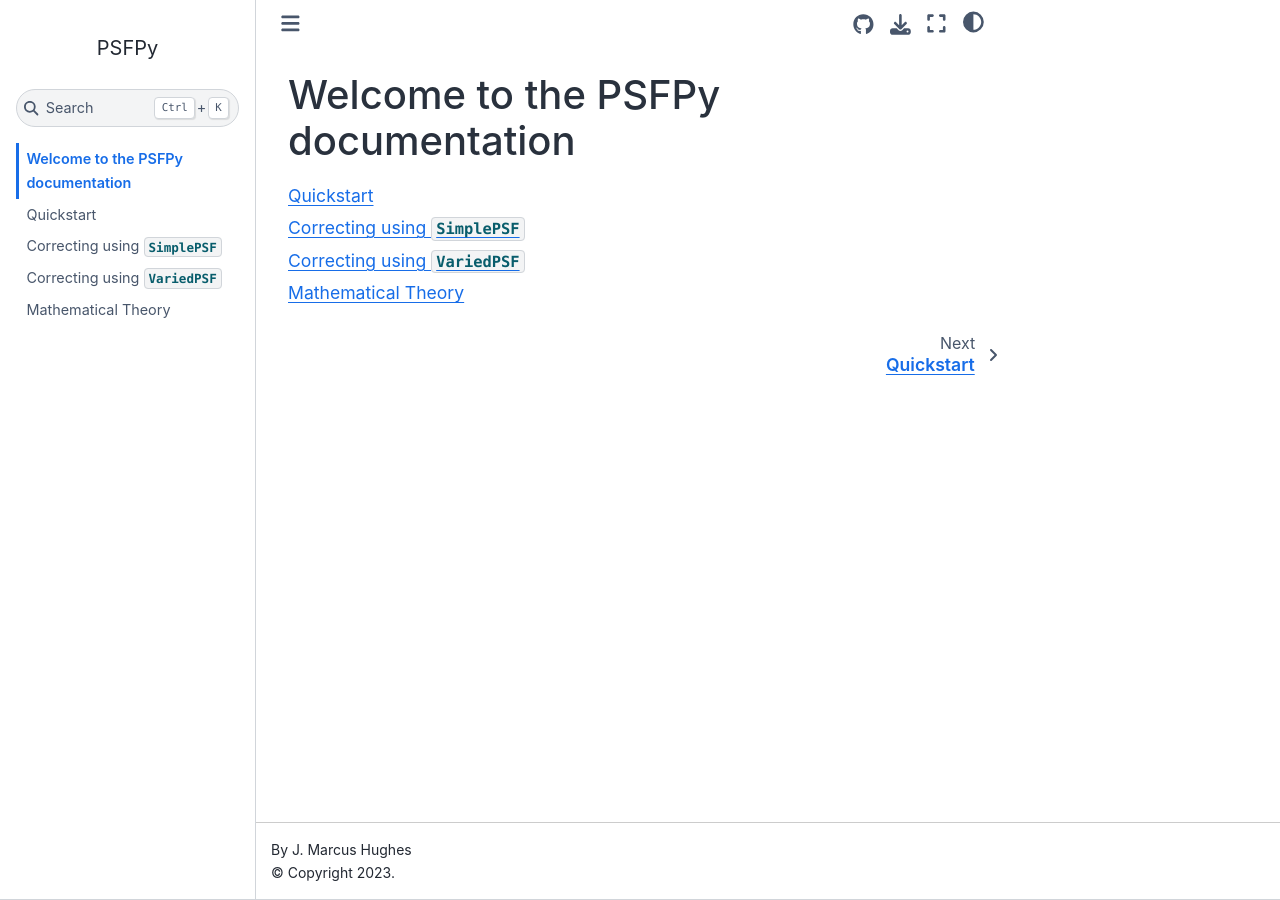
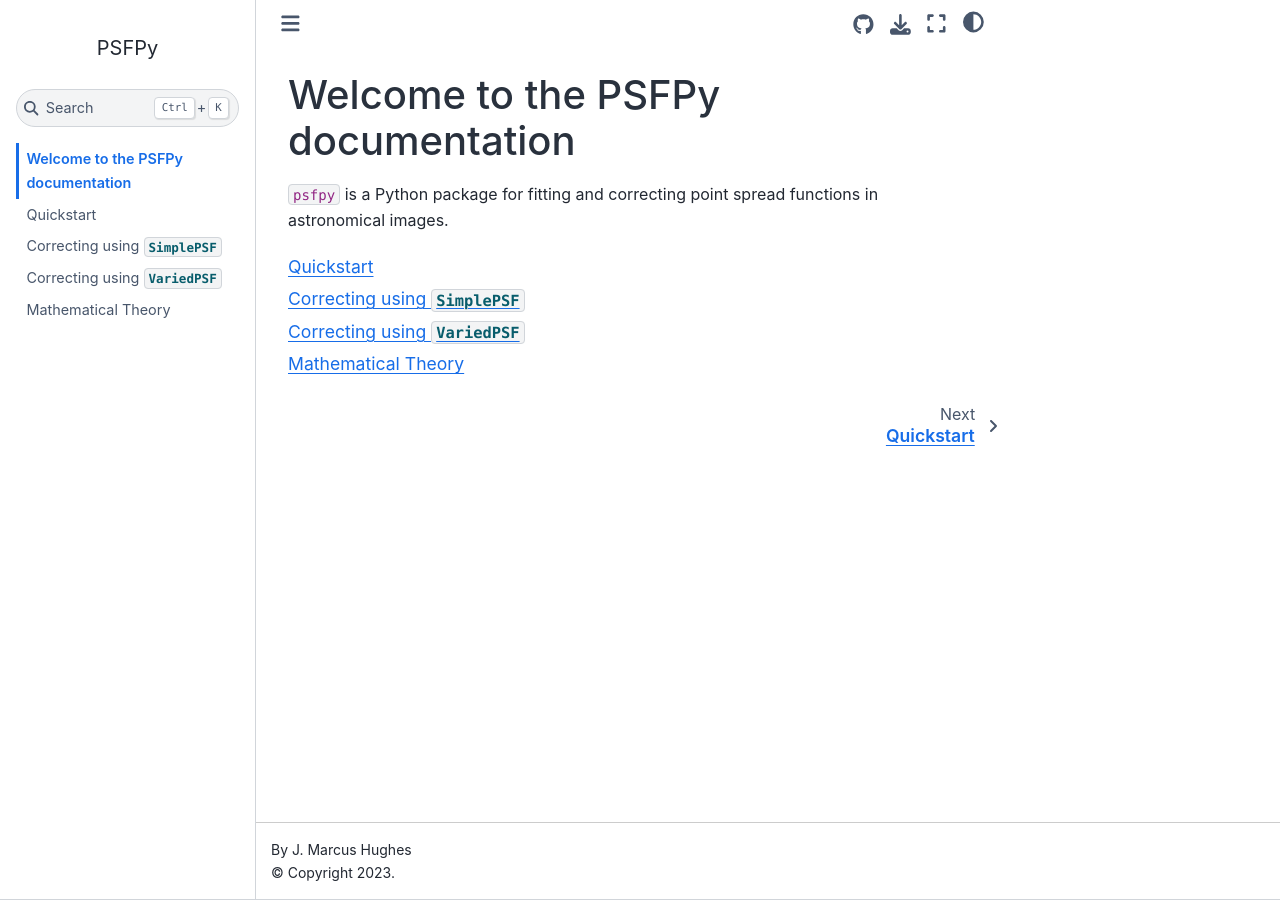
Before and after one commit to punch-mission/regularizepsf, a Jupyter Book: the page built from docs/intro.md, in a window 1280 px wide. Built offline with Jupyter Book 1.0.4 settings and Sphinx 7.4.7 and the Sphinx Book theme 1.1.4, drawn with Linux system fonts in a browser that asks for light colours.

Commit message:
test gh action

````diff
--- a/docs/intro.md
+++ b/docs/intro.md
@@ -1,4 +1,6 @@
 # Welcome to the PSFPy documentation
+
+`psfpy` is a Python package for fitting and correcting point spread functions in astronomical images.
 
 ```{tableofcontents}
 ```
````
